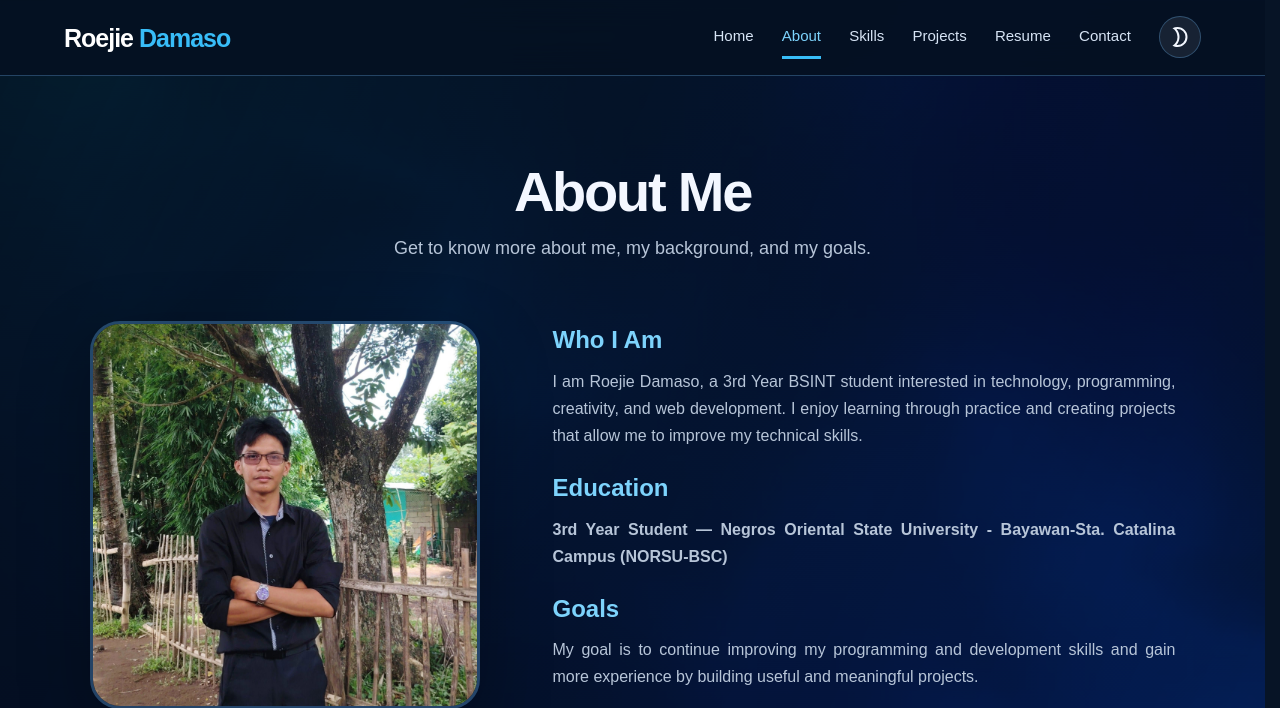
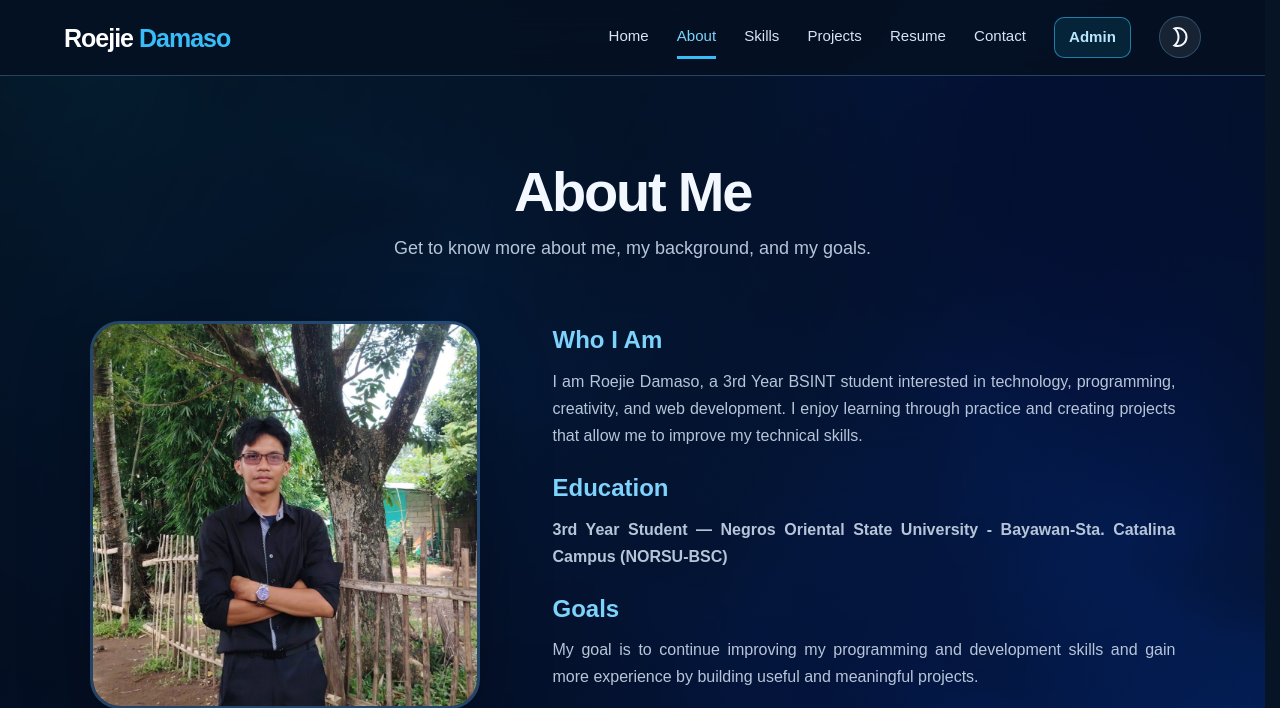
Before and after one commit to Wedyey/portfolio, a PHP site: page /about.html in a window 1280 px wide. Shown: the top 708 px of the page. Run offline with PHP 8.4, Linux system fonts and the light colour scheme.

Commit message:
feat: add quick admin login shortcut

```diff
--- a/about.html
+++ b/about.html
@@ -25,6 +25,7 @@
             <li><a href="projects.html">Projects</a></li>
             <li><a href="resume.html">Resume</a></li>
             <li><a href="contact.html">Contact</a></li>
+            <li class="admin-shortcut"><a href="admin/login.php" aria-label="Administrator login">Admin</a></li>
 
             <li><button id="theme-mode">
                 <svg xmlns="http://www.w3.org/2000/svg" height="24px" viewBox="0 -960 960 960" width="24px" fill="#1f1f1f"><path d="M380-160q133 0 226.5-93.5T700-480q0-133-93.5-226.5T380-800h-21q-10 0-19 2 57 66 88.5 147.5T460-480q0 89-31.5 170.5T340-162q9 2 19 2h21Zm0 80q-53 0-103.5-13.5T180-134q93-54 146.5-146T380-480q0-108-53.5-200T180-826q46-27 96.5-40.5T380-880q83 0 156 31.5T663-763q54 54 85.5 127T780-480q0 83-31.5 156T663-197q-54 54-127 85.5T380-80Zm80-400Z"/></svg>
--- a/contact.html
+++ b/contact.html
@@ -28,6 +28,7 @@
             <li><a href="projects.html">Projects</a></li>
             <li><a href="resume.html">Resume</a></li>
             <li class="active"><a href="contact.html" aria-current="page">Contact</a></li>
+            <li class="admin-shortcut"><a href="admin/login.php" aria-label="Administrator login">Admin</a></li>
 
             <li><button id="theme-mode" type="button" aria-label="Toggle color theme" aria-pressed="false">
                 <svg xmlns="http://www.w3.org/2000/svg" height="24px" viewBox="0 -960 960 960" width="24px" fill="#1f1f1f"><path d="M380-160q133 0 226.5-93.5T700-480q0-133-93.5-226.5T380-800h-21q-10 0-19 2 57 66 88.5 147.5T460-480q0 89-31.5 170.5T340-162q9 2 19 2h21Zm0 80q-53 0-103.5-13.5T180-134q93-54 146.5-146T380-480q0-108-53.5-200T180-826q46-27 96.5-40.5T380-880q83 0 156 31.5T663-763q54 54 85.5 127T780-480q0 83-31.5 156T663-197q-54 54-127 85.5T380-80Zm80-400Z"/></svg>
--- a/index.html
+++ b/index.html
@@ -23,6 +23,7 @@
             <li><a href="projects.html">Projects</a></li>
             <li><a href="resume.html">Resume</a></li>
             <li><a href="contact.html">Contact</a></li>
+            <li class="admin-shortcut"><a href="admin/login.php" aria-label="Administrator login">Admin</a></li>
             <li><button id="theme-mode" type="button" aria-label="Toggle color theme" aria-pressed="false">
                 <svg xmlns="http://www.w3.org/2000/svg" height="24px" viewBox="0 -960 960 960" width="24px" fill="#1f1f1f"><path d="M380-160q133 0 226.5-93.5T700-480q0-133-93.5-226.5T380-800h-21q-10 0-19 2 57 66 88.5 147.5T460-480q0 89-31.5 170.5T340-162q9 2 19 2h21Zm0 80q-53 0-103.5-13.5T180-134q93-54 146.5-146T380-480q0-108-53.5-200T180-826q46-27 96.5-40.5T380-880q83 0 156 31.5T663-763q54 54 85.5 127T780-480q0 83-31.5 156T663-197q-54 54-127 85.5T380-80Zm80-400Z"/></svg>
 
--- a/projects.html
+++ b/projects.html
@@ -27,6 +27,7 @@
             <li class="active"><a href="projects.html" aria-current="page">Projects</a></li>
             <li><a href="resume.html">Resume</a></li>
             <li><a href="contact.html">Contact</a></li>
+            <li class="admin-shortcut"><a href="admin/login.php" aria-label="Administrator login">Admin</a></li>
 
             <li><button id="theme-mode" type="button" aria-label="Toggle color theme" aria-pressed="false">
                 <svg xmlns="http://www.w3.org/2000/svg" height="24px" viewBox="0 -960 960 960" width="24px" fill="#1f1f1f"><path d="M380-160q133 0 226.5-93.5T700-480q0-133-93.5-226.5T380-800h-21q-10 0-19 2 57 66 88.5 147.5T460-480q0 89-31.5 170.5T340-162q9 2 19 2h21Zm0 80q-53 0-103.5-13.5T180-134q93-54 146.5-146T380-480q0-108-53.5-200T180-826q46-27 96.5-40.5T380-880q83 0 156 31.5T663-763q54 54 85.5 127T780-480q0 83-31.5 156T663-197q-54 54-127 85.5T380-80Zm80-400Z"/></svg>
--- a/resume.html
+++ b/resume.html
@@ -27,6 +27,7 @@
             <li><a href="projects.html">Projects</a></li>
             <li class="active"><a href="resume.html" aria-current="page">Resume</a></li>
             <li><a href="contact.html">Contact</a></li>
+            <li class="admin-shortcut"><a href="admin/login.php" aria-label="Administrator login">Admin</a></li>
 
             <li><button id="theme-mode" type="button" aria-label="Toggle color theme" aria-pressed="false">
                 <svg xmlns="http://www.w3.org/2000/svg" height="24px" viewBox="0 -960 960 960" width="24px" fill="#1f1f1f"><path d="M380-160q133 0 226.5-93.5T700-480q0-133-93.5-226.5T380-800h-21q-10 0-19 2 57 66 88.5 147.5T460-480q0 89-31.5 170.5T340-162q9 2 19 2h21Zm0 80q-53 0-103.5-13.5T180-134q93-54 146.5-146T380-480q0-108-53.5-200T180-826q46-27 96.5-40.5T380-880q83 0 156 31.5T663-763q54 54 85.5 127T780-480q0 83-31.5 156T663-197q-54 54-127 85.5T380-80Zm80-400Z"/></svg>
--- a/skills.html
+++ b/skills.html
@@ -27,6 +27,7 @@
             <li><a href="projects.html">Projects</a></li>
             <li><a href="resume.html">Resume</a></li>
             <li><a href="contact.html">Contact</a></li>
+            <li class="admin-shortcut"><a href="admin/login.php" aria-label="Administrator login">Admin</a></li>
             <li><button id="theme-mode" type="button" aria-label="Toggle color theme" aria-pressed="false">
                 <svg xmlns="http://www.w3.org/2000/svg" height="24px" viewBox="0 -960 960 960" width="24px" fill="#1f1f1f"><path d="M380-160q133 0 226.5-93.5T700-480q0-133-93.5-226.5T380-800h-21q-10 0-19 2 57 66 88.5 147.5T460-480q0 89-31.5 170.5T340-162q9 2 19 2h21Zm0 80q-53 0-103.5-13.5T180-134q93-54 146.5-146T380-480q0-108-53.5-200T180-826q46-27 96.5-40.5T380-880q83 0 156 31.5T663-763q54 54 85.5 127T780-480q0 83-31.5 156T663-197q-54 54-127 85.5T380-80Zm80-400Z"/></svg>
 
--- a/style.css
+++ b/style.css
@@ -823,6 +823,32 @@ textarea:focus-visible{
     border-bottom-color: var(--color-accent);
 }
 
+.navbar li.admin-shortcut{
+    border-bottom: 0;
+}
+
+.navbar .admin-shortcut a{
+    display: inline-flex;
+    min-height: 40px;
+    align-items: center;
+    justify-content: center;
+    padding: 7px 14px;
+    border: 1px solid rgba(56, 189, 248, 0.58);
+    border-radius: 10px;
+    background: rgba(14, 116, 144, 0.2);
+    color: #bae6fd;
+    font-weight: 700;
+    text-decoration: none;
+    transition: background-color 160ms ease, border-color 160ms ease, transform 160ms ease;
+}
+
+.navbar .admin-shortcut a:hover{
+    transform: translateY(-1px);
+    border-color: #7dd3fc;
+    background: rgba(14, 116, 144, 0.4);
+    color: #f0f9ff;
+}
+
 #theme-mode{
     width: 42px;
     height: 42px;
```
